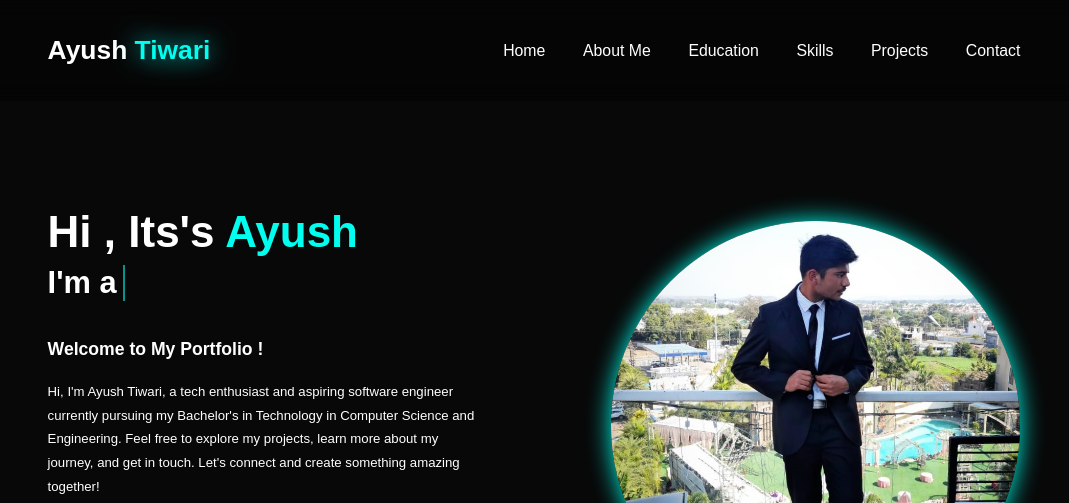
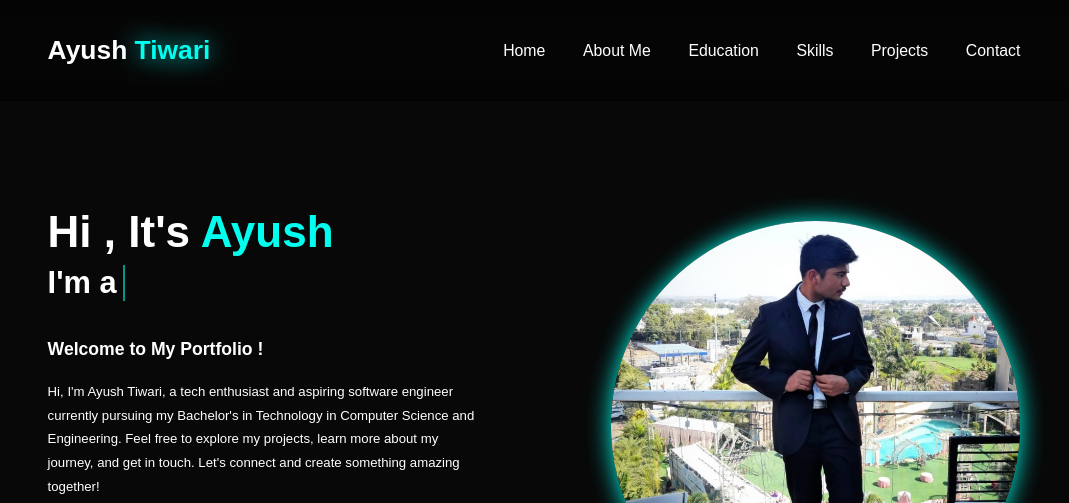
Before and after one commit to ayushtiwari-10/Ayush, a plain HTML site: page index.html in a window 1280 px wide. Shown: the top 503 px of the page, without its empty margins (106-1175 px from the left). Drawn offline with nearby package versions, Linux system fonts and the light colour scheme.

Commit message:
Update index.html

```diff
--- a/index.html
+++ b/index.html
@@ -32,7 +32,7 @@
 
     <section class="home" id="home">
         <div class="home-content">
-            <h1>Hi , Its's <span>Ayush</span></h1>
+            <h1>Hi , It's <span>Ayush</span></h1>
             <h3 class="text-animation">I'm a <span></span></h3>
             <br><br>
             <h4>Welcome to My Portfolio !</h4>
```
